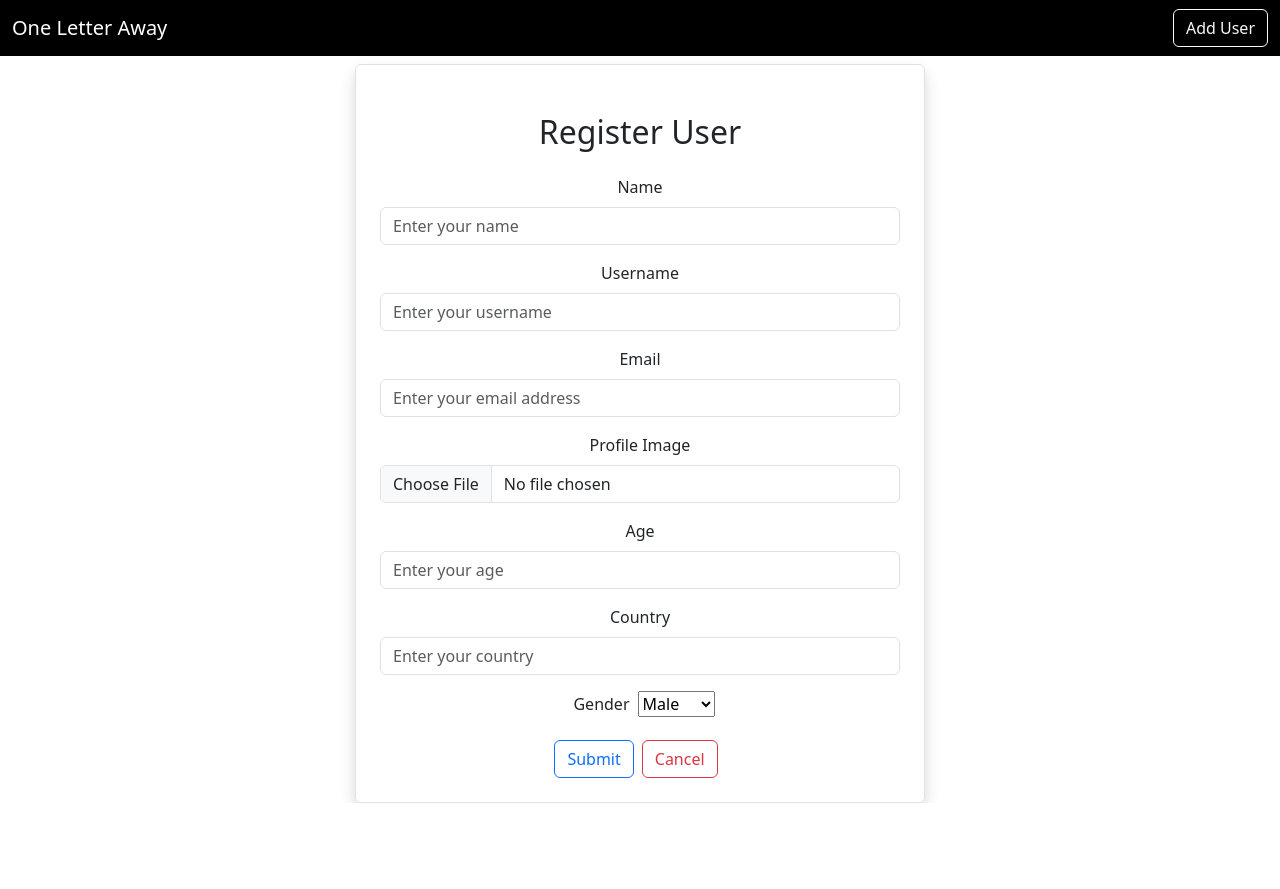
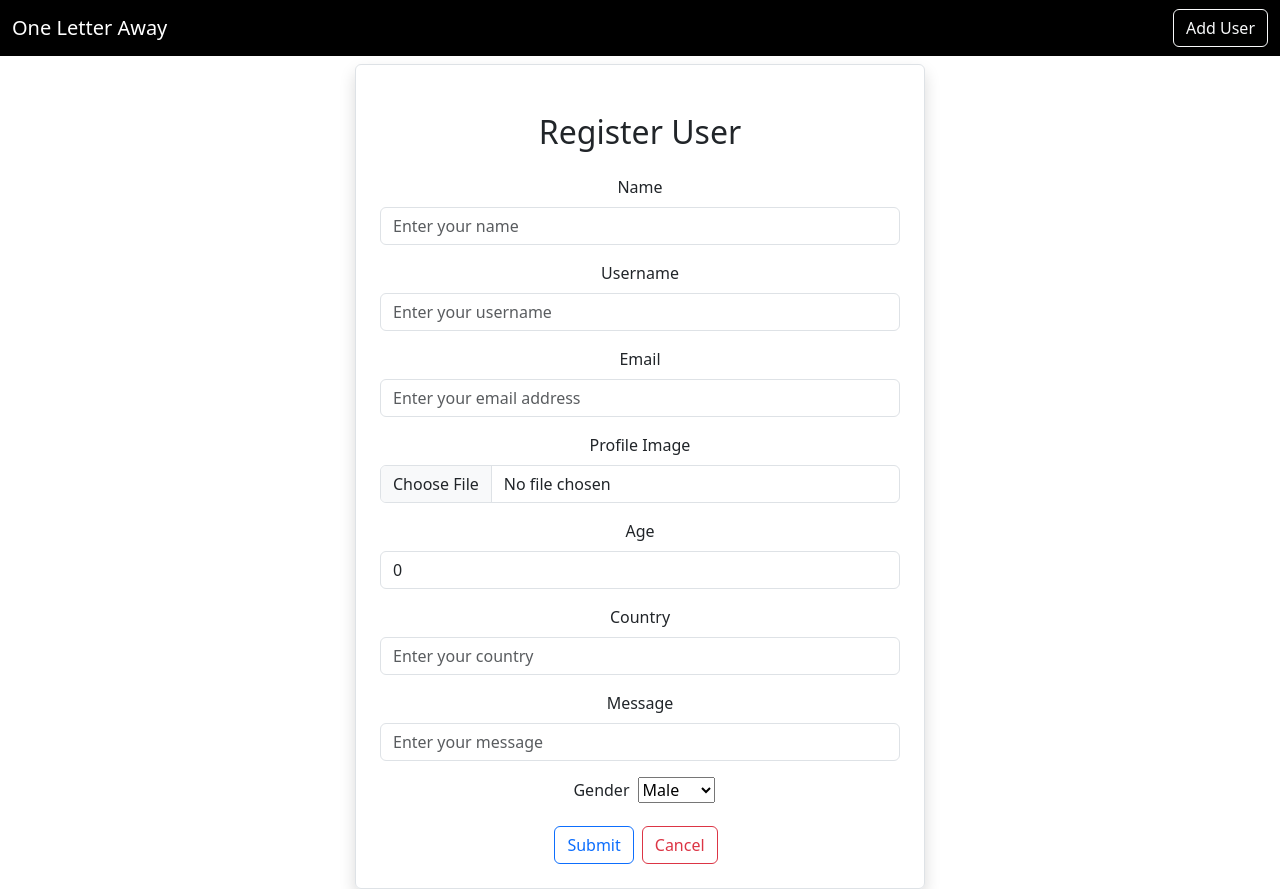
Before and after one commit to nadeeshaani/one-letter-away, a React (Create React App) app in the folder fullstack-frontend/: page /addUser in a window 1280 px wide. Before the commit the page ends 803 px from the top, so only its background shows below. Built offline with nearby package versions, Linux system fonts and the light colour scheme.

Commit message:
stored user state information

```diff
--- a/fullstack-frontend/src/users/AddUser.js
+++ b/fullstack-frontend/src/users/AddUser.js
@@ -1,6 +1,24 @@
-import React from 'react'
+import React, { useState } from 'react'
 
 export default function AddUser() {
+
+    const [user,setUser]=useState({
+        name:"",
+        username:"",
+        age:0,
+        gender:"",
+        message:"",
+        country:"",
+        profileImage:null
+
+    })
+
+    const{name,username,email,age,gender,message,country,profileImage}=user
+
+    const onInputChange=(e)=>{
+        setUser({...user,[e.target.name]:e.target.value})
+    }
+
   return (
     <div className='container'>
         <div className="row">
@@ -13,7 +31,9 @@ export default function AddUser() {
                     <input type={"text"}
                     className='form-control'
                     placeholder='Enter your name'
-                    name='name'/>
+                    name='name'
+                    value={name}
+                    onChange={(e)=>onInputChange(e)}/>
                 </div>
 
                 <div className='mb-3'>
@@ -23,7 +43,9 @@ export default function AddUser() {
                     <input type={"text"}
                     className='form-control'
                     placeholder='Enter your username'
-                    name='username'/>
+                    name='username'
+                    value={username}
+                    onChange={(e)=>onInputChange(e)}/>
                 </div>
 
                 <div className='mb-3'>
@@ -33,14 +55,16 @@ export default function AddUser() {
                     <input type={"text"}
                     className='form-control'
                     placeholder='Enter your email address'
-                    name='email'/>
+                    name='email'
+                    value={email}
+                    onChange={(e)=>onInputChange(e)}/>
                 </div>
 
                 <div className='mb-3'>
   <label htmlFor='profileImage' className='form-label'>
     Profile Image
   </label>
-  <input type="file" className='form-control' name='profileImage' accept='image/*' />
+  <input type="file" className='form-control' name='profileImage' accept='image/*' value={profileImage} onChange={(e)=>onInputChange(e)}/>
 </div>
 
 
@@ -48,10 +72,12 @@ export default function AddUser() {
                     <label htmlFor='Age' className='form-label'>
                         Age
                     </label>
-                    <input type={"number"}
+                    <input type={"age"}
                     className='form-control'
                     placeholder='Enter your age'
-                    name='age'/>
+                    name='age'
+                    value={age}
+                    onChange={(e)=>onInputChange(e)}/>
                 </div>
 
                 <div className='mb-3'>
@@ -61,14 +87,28 @@ export default function AddUser() {
                     <input type={"text"}
                     className='form-control'
                     placeholder='Enter your country'
-                    name='country'/>
+                    name='country'
+                    value={country}
+                    onChange={(e)=>onInputChange(e)}/>
                 </div>
 
                 <div className='mb-3'>
-                    <label htmlFor='Country' className='form-label mx-2'>
+                    <label htmlFor='Message' className='form-label'>
+                        Message
+                    </label>
+                    <input type={"text"}
+                    className='form-control'
+                    placeholder='Enter your message'
+                    name='message'
+                    value={message}
+                    onChange={(e)=>onInputChange(e)}/>
+                </div>
+
+                <div className='mb-3'>
+                    <label htmlFor='Gender' className='form-label mx-2'>
                         Gender
                     </label>
-                    <select id="gender" name="gender">
+                    <select id="gender" name="gender" value={gender} onChange={(e)=>onInputChange(e)}>
   <option value="Male">Male</option>
   <option value="Female">Female</option>
   <option value="Other">Other</option>
```
